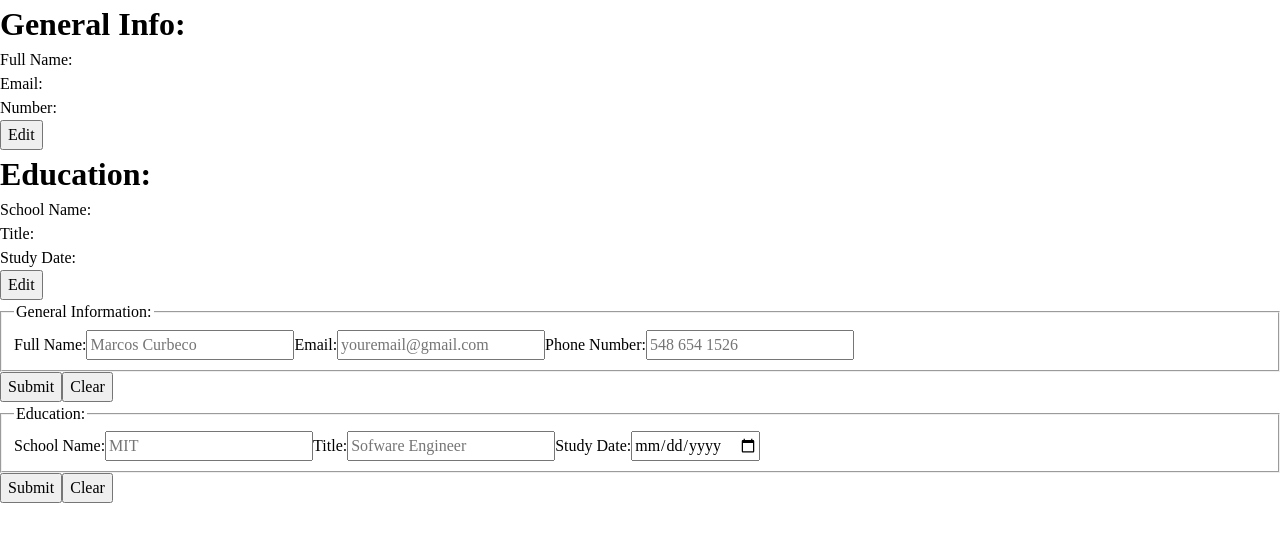
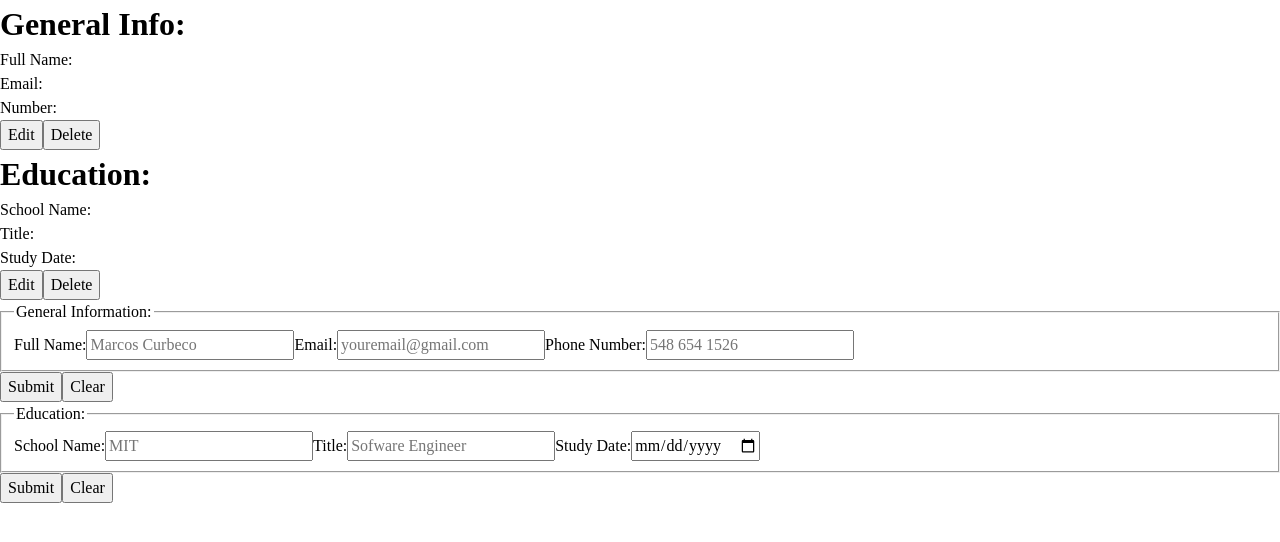
Before and after one commit to MCurb/cv-application-TOP_Project, a React (Vite) app: page / in a window 1280 px wide. Shown: the top 542 px of the page. Built offline with nearby package versions, Linux system fonts and the light colour scheme.

Commit message:
feat: add delete and edit functionality to CV cards

```diff
--- a/src/App.jsx
+++ b/src/App.jsx
@@ -1,4 +1,4 @@
-import { useState } from "react";
+import { act, useState } from "react";
 import "./App.css";
 import { Card } from "./components/Card";
 import { Button } from "./components/Button";
@@ -6,19 +6,23 @@ import { GralForm } from "./components/GralForm";
 import { EducForm } from "./components/EducForm";
 
 function App() {
-  const [gralInfo, setGralInfo] = useState({
+  const initialGralInfo = {
     id: crypto.randomUUID(),
+    renderKey: crypto.randomUUID(),
     fullName: "",
     email: "",
     number: "",
-  });
+  };
+  const [gralInfo, setGralInfo] = useState(initialGralInfo);
 
-  const [education, setEducation] = useState({
+  const initialEducationInfo = {
     id: crypto.randomUUID(),
+    renderKey: crypto.randomUUID(),
     schoolName: "",
     title: "",
     studyDate: "",
-  });
+  };
+  const [education, setEducation] = useState(initialEducationInfo);
 
   const [activeForms, setActiveForms] = useState([gralInfo.id, education.id]);
 
@@ -37,7 +41,27 @@ function App() {
 
   function handleEditBtn(e) {
     const { dataset } = e.target;
-    setActiveForms([...activeForms, dataset.id])
+    if (activeForms.includes(dataset.id)) return;
+
+    setActiveForms([...activeForms, dataset.id]);
+  }
+
+  function handleDeleteBtn(e) {
+    const { dataset } = e.target;
+    if (dataset.id === gralInfo.id) {
+      setGralInfo({ ...initialGralInfo, id: gralInfo.id });
+
+      if (!activeForms.includes(gralInfo.id)) {
+        setActiveForms([...activeForms, gralInfo.id]);
+      }
+    }
+    if (dataset.id === education.id) {
+      setEducation({ ...initialEducationInfo, id: education.id });
+
+      if (!activeForms.includes(education.id)) {
+        setActiveForms([...activeForms, education.id]);
+      }
+    }
   }
 
   return (
@@ -48,6 +72,7 @@ function App() {
         <p>Email: {gralInfo.email}</p>
         <p>Number: {gralInfo.number}</p>
         <Button onClick={handleEditBtn} text={"Edit"} id={gralInfo.id} />
+        <Button onClick={handleDeleteBtn} text={"Delete"} id={gralInfo.id} />
       </Card>
       <Card>
         <h1>Education:</h1>
@@ -55,14 +80,17 @@ function App() {
         <p>Title: {education.title}</p>
         <p>Study Date: {education.studyDate}</p>
         <Button onClick={handleEditBtn} text={"Edit"} id={education.id} />
+        <Button onClick={handleDeleteBtn} text={"Delete"} id={education.id} />
       </Card>
 
       <GralForm
+        key={gralInfo.renderKey}
         id={gralInfo.id}
         isActive={activeForms.includes(gralInfo.id)}
         onFormSubmit={(inputData, e) => handleFormSubmit(inputData, e)}
       />
       <EducForm
+        key={education.renderKey}
         id={education.id}
         isActive={activeForms.includes(education.id)}
         onFormSubmit={(inputData, e) => handleFormSubmit(inputData, e)}
```
